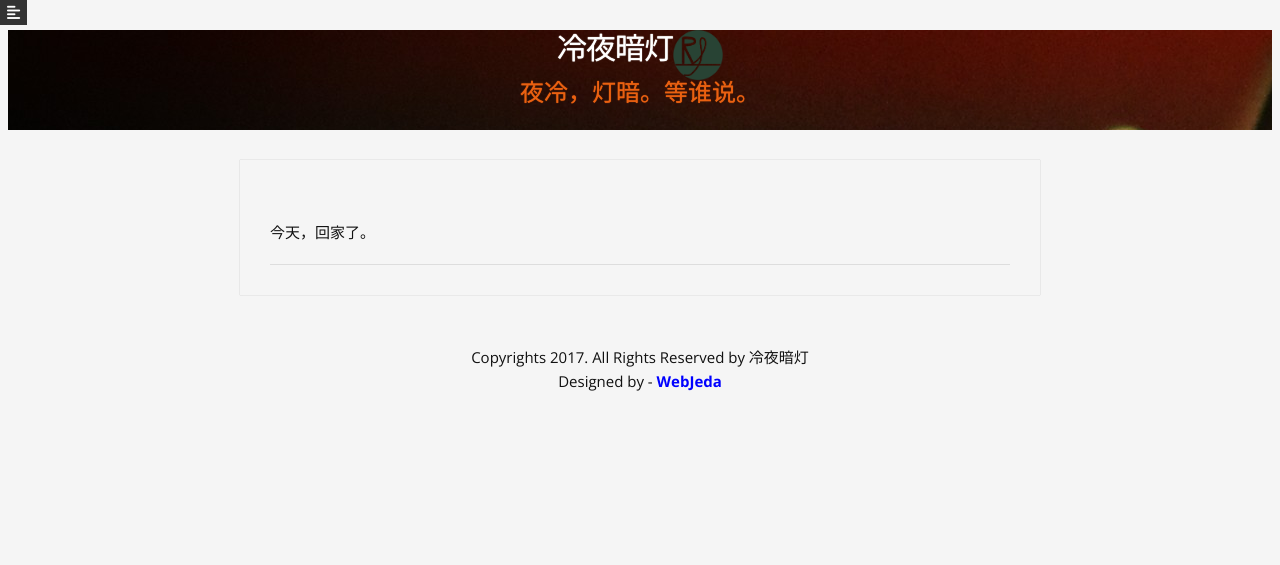
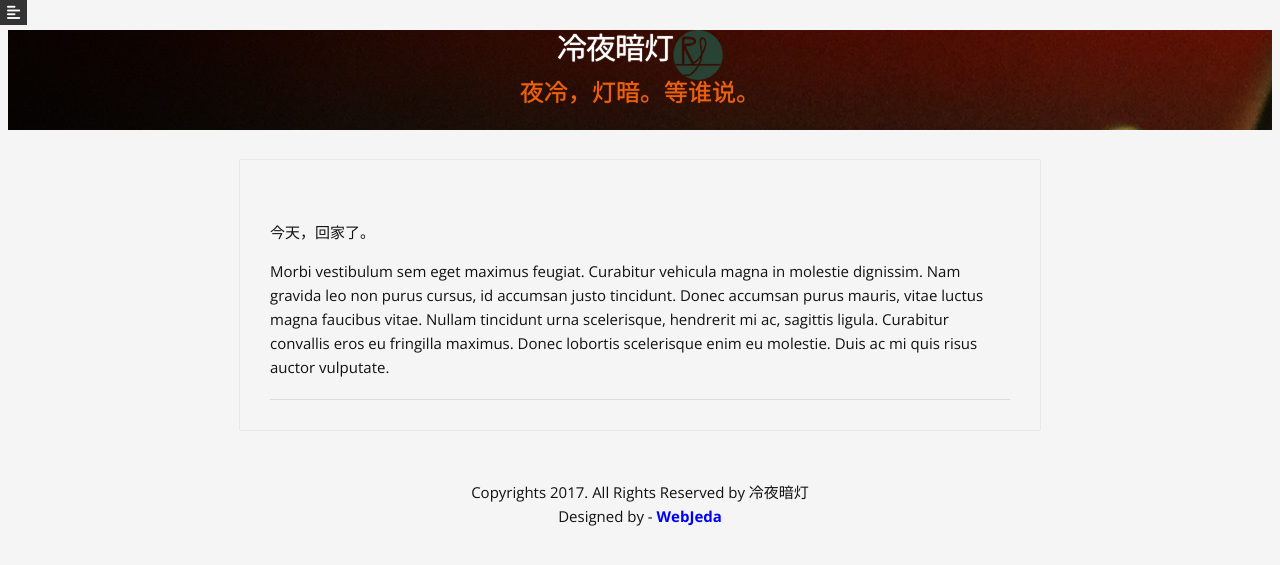
Before and after one commit to GitHubNull/GitHubNull.github.io, a Jekyll site: the page built from _posts/2017-01-20-今天.markdown, in a window 1280 px wide. Shown: the top 565 px of the page. Built offline with Jekyll 4.4.1, drawn with Linux system fonts in a browser that asks for light colours; nearby versions of some CDN libraries; our own code applies the rules of GitHub Pages for plain Markdown files.

Commit message:
Update 2017-01-20-今天.markdown

```diff
--- a/_posts/2017-01-20-今天.markdown
+++ b/_posts/2017-01-20-今天.markdown
@@ -1,9 +1,11 @@
 ---
 layout: post
-title:今天回来了
+title:"今天回来了"
 description:回家了
 date: 2017-01-20 22:36:14
 color: f44336
 author:RL
 ---
 今天，回家了。
+
+Morbi vestibulum sem eget maximus feugiat. Curabitur vehicula magna in molestie dignissim. Nam gravida leo non purus cursus, id accumsan justo tincidunt. Donec accumsan purus mauris, vitae luctus magna faucibus vitae. Nullam tincidunt urna scelerisque, hendrerit mi ac, sagittis ligula. Curabitur convallis eros eu fringilla maximus. Donec lobortis scelerisque enim eu molestie. Duis ac mi quis risus auctor vulputate.
```
